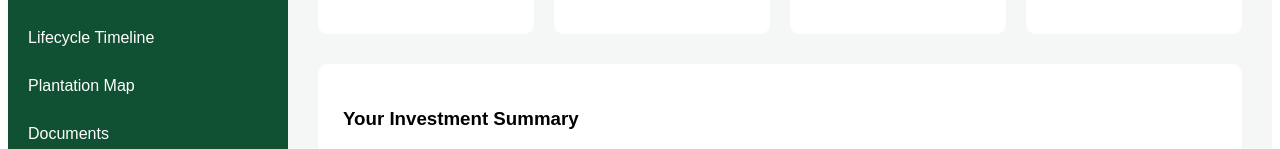
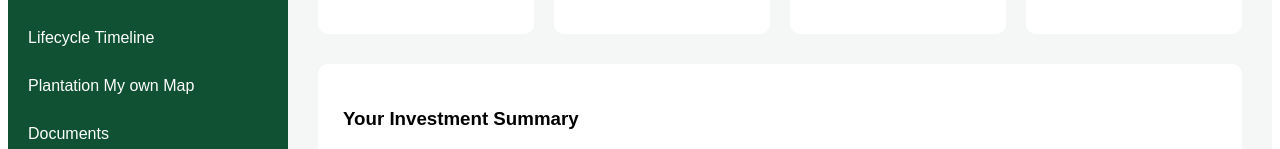
Before and after one commit to akyegreenfarms/akye-green-farms, a Next.js app: page /dashboard in a window 1280 px wide. Shown: the part 224-373 px from the top of the page. Built offline with nearby package versions, Linux system fonts and the light colour scheme; no server answers; the database is empty; sample sign-in values are in the browser's storage.

Commit message:
Update dashboard.js

```diff
--- a/pages/dashboard.js
+++ b/pages/dashboard.js
@@ -47,7 +47,7 @@ export default function Dashboard() {
           <NavItem label="My Investment" active={active} onClick={() => setActive("investment")} />
           <NavItem label="Progress Updates" active={active} onClick={() => setActive("updates")} />
           <NavItem label="Lifecycle Timeline" active={active} onClick={() => setActive("lifecycle")} />
-          <NavItem label="Plantation Map" active={active} onClick={() => setActive("map")} />
+          <NavItem label="Plantation My own Map" active={active} onClick={() => setActive("map to go")} />
           <NavItem label="Documents" active={active} onClick={() => setActive("documents")} />
           <NavItem label="Support" active={active} onClick={() => setActive("support")} />
         </nav>
@@ -59,10 +59,10 @@ export default function Dashboard() {
       <main style={main}>
         <h2 style={{ marginBottom: 20 }}>
           {active === "dashboard" && "Dashboard"}
-          {active === "map" && <Map />}
           {active === "investment" && "My Investment"}
           {active === "updates" && "Progress Updates"}
           {active === "lifecycle" && "Lifecycle Timeline"}
+          {active === "map to go" && <Map come />}
           {active === "documents" && "Documents"}
           {active === "support" && "Support"}
         </h2>
```
